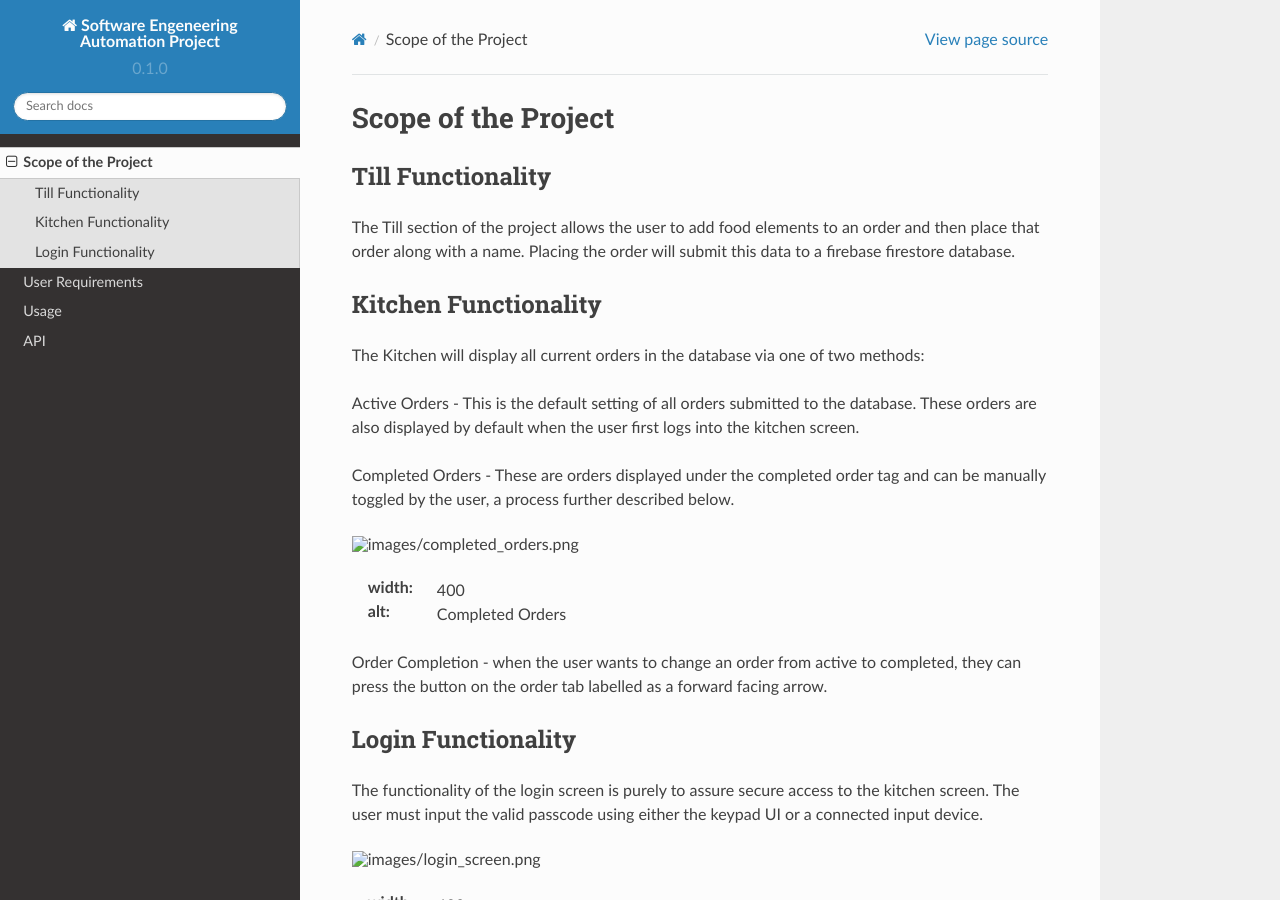
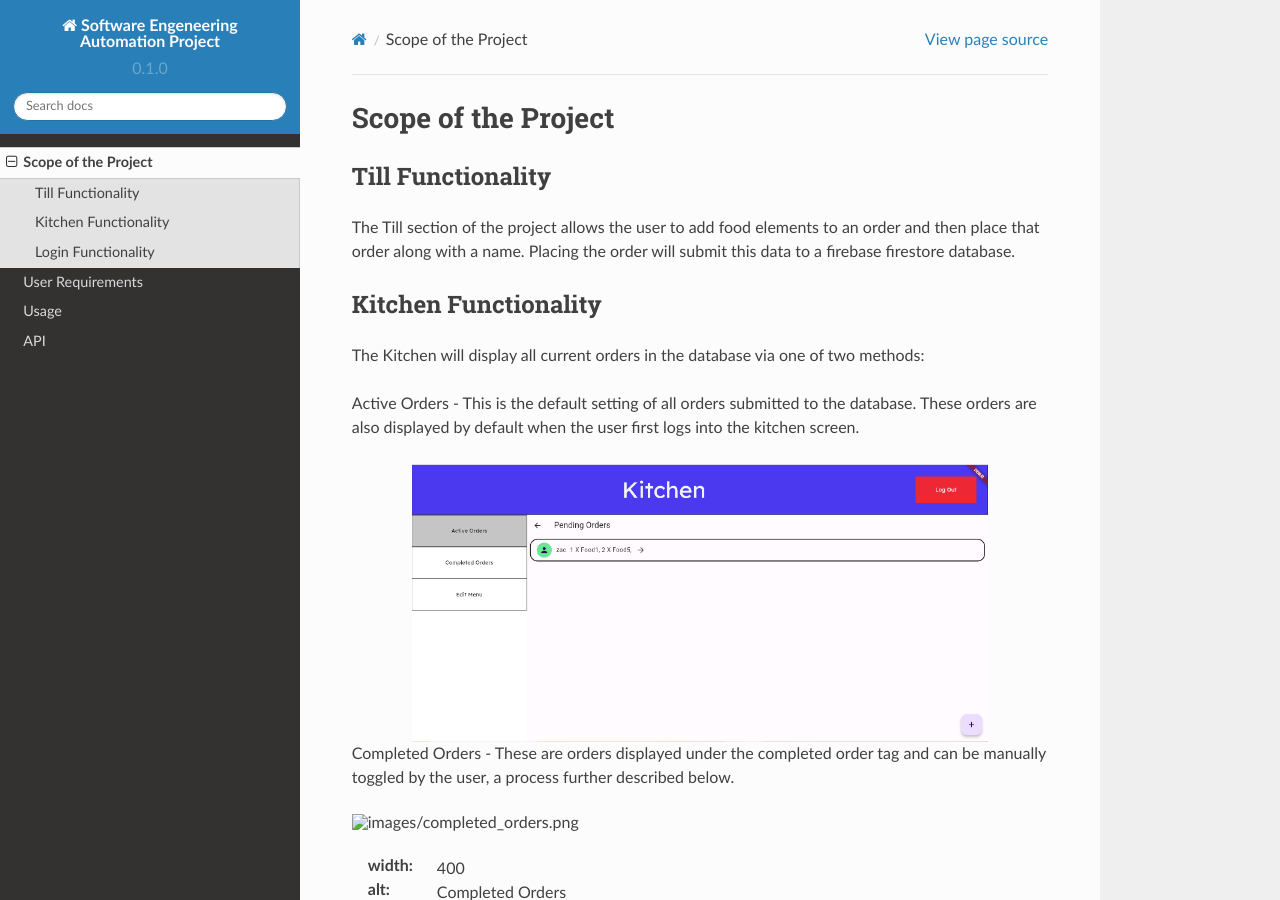
Before and after one commit to Setap-fast-food/Automation-Software-Eng-Project-documentation, a Sphinx documentation site: the page built from docs/source/Scope.rst, in a window 1280 px wide and 900 px high. Built offline with Sphinx 7.4.7 and the Read the Docs theme 2.0.0, drawn with Linux system fonts in a browser that asks for light colours; pages that are not in the unit, such as notebooks, are missing from menus.

Commit message:
Update Scope.rst

```diff
--- a/docs/source/Scope.rst
+++ b/docs/source/Scope.rst
@@ -17,7 +17,7 @@ Active Orders - This is the default setting of all orders submitted to the datab
 first logs into the kitchen screen.
 
 .. figure:: images/active_orders.PNG
-    :allign: center
+    :align: center
     :alt: Active Orders
     :scale: 30%
 
```
